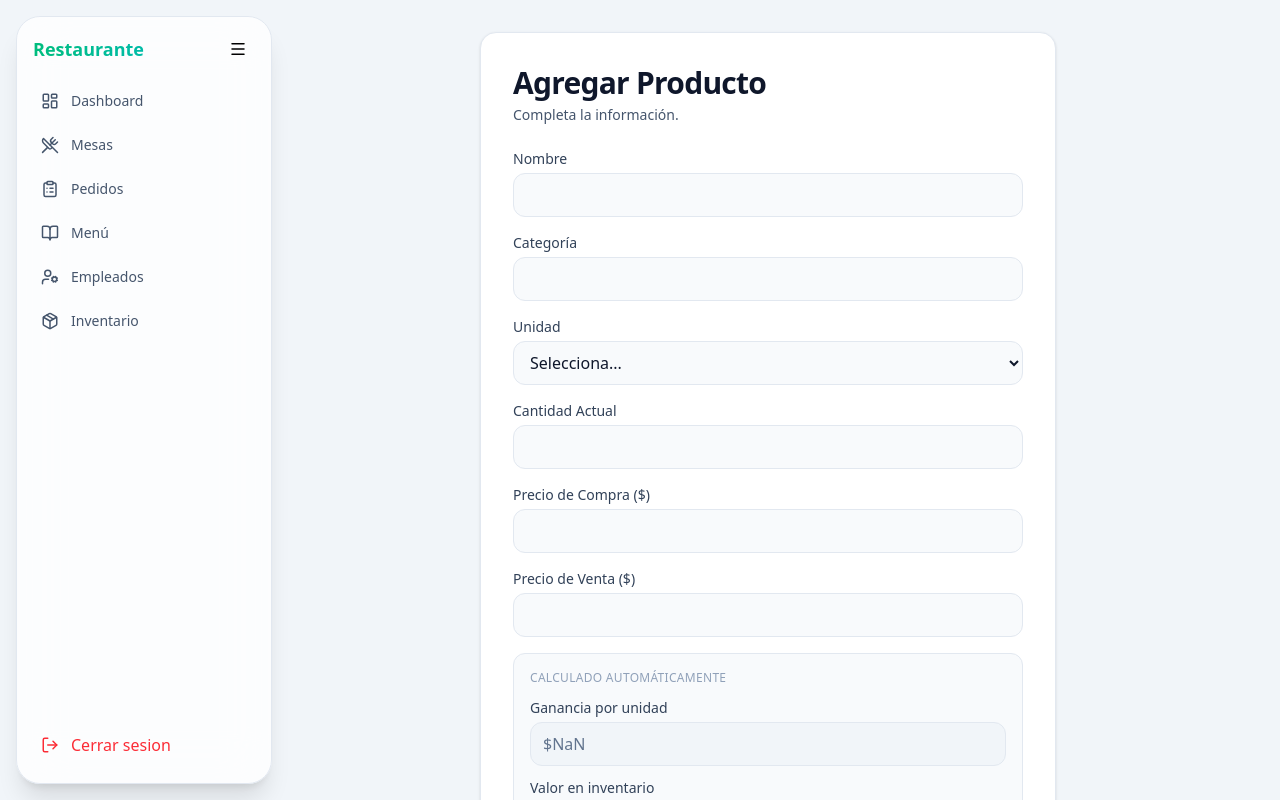
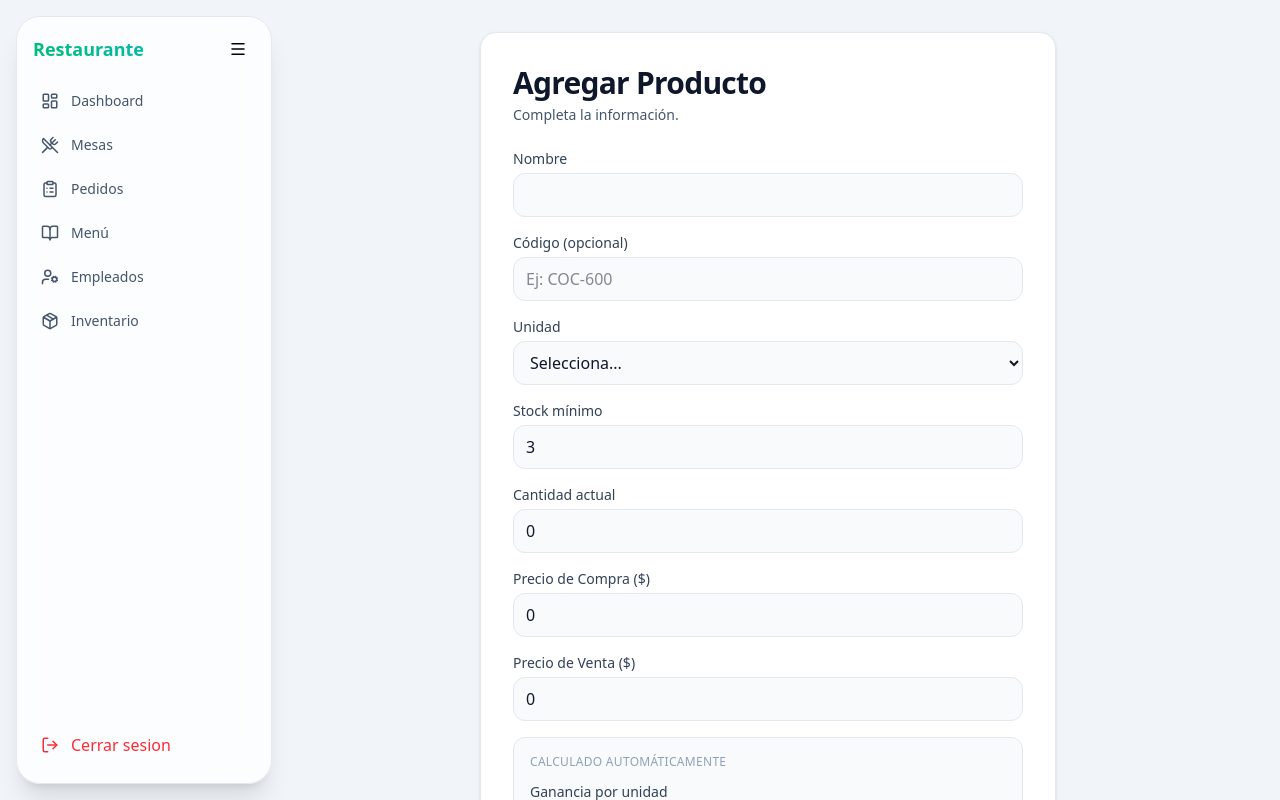
Before and after one commit to AngeL036/ideas, a React (Vite) app: page /product/add in a window 1280 px wide. Shown: the top 800 px of the page. Built offline with nearby package versions, Linux system fonts and the light colour scheme; no server answers; sample sign-in values are in the browser's storage.

Commit message:
formulario para agregar producto (aun espera mejoras)

```diff
--- /dev/null
+++ b/src/api/inventario.api.tsx
@@ -0,0 +1,12 @@
+import api from './api'
+import type { ProductoInitialCreate } from '../types/Inventario'
+
+export const crearProductoInicial = async (payload:ProductoInitialCreate) => {
+    const {data} = await api.post('/productos/inicial', payload)
+    return data
+}
+
+export const obtenerProductos = async () => {
+    const {data} = await api.get('/productos/')
+    return data
+}
--- a/src/pages/inventario/FormAddProduct.tsx
+++ b/src/pages/inventario/FormAddProduct.tsx
@@ -1,23 +1,73 @@
 import { useForm, useWatch } from 'react-hook-form'
-import { InventarioPayload } from '../../types/Inventario'
+import { useNavigate } from 'react-router-dom'
+import { useState } from 'react'
+import { crearProductoInicial } from '../../api/inventario.api'
 
-const inputClass = 'mt-1 h-11 w-full rounded-xl border border-slate-200 bg-slate-50 px-3 text-slate-900 outline-none transition focus:border-slate-400 focus:bg-white'
+// Tipo plano para el formulario (más fácil de manejar en RHF)
+interface FormValues {
+  nombre:       string
+  unidad:       string
+  codigo?:      string
+  categoria_id?: number
+  stock_minimo: number
+  cantidadActual: number
+  motivo?:      string
+  precioCompra: number
+  precioVenta:  number
+}
+
+const inputClass    = 'mt-1 h-11 w-full rounded-xl border border-slate-200 bg-slate-50 px-3 text-slate-900 outline-none transition focus:border-slate-400 focus:bg-white'
 const readonlyClass = 'mt-1 h-11 w-full rounded-xl border border-slate-200 bg-slate-100 px-3 text-slate-500 outline-none cursor-not-allowed'
 
 export default function FormAddProduct() {
-  const { register, handleSubmit, control, formState: { errors } } = useForm<InventarioPayload>()
+  const navigate = useNavigate()
+  const [loading, setLoading] = useState(false)
+  const [error, setError]     = useState<string | null>(null)
 
-  const precioCompra = useWatch({ control, name: 'precioCompra', defaultValue: 0 })
-  const precioVenta  = useWatch({ control, name: 'precioVenta',  defaultValue: 0 })
-  const cantidad     = useWatch({ control, name: 'cantidadActual', defaultValue: 0 })
+  const { register, handleSubmit, watch, formState: { errors } } = useForm<FormValues>({
+    defaultValues: { stock_minimo: 3, cantidadActual: 0, precioCompra: 0, precioVenta: 0 }
+  })
 
-  const ganancia      = (precioVenta - precioCompra).toFixed(2)
-  const valorInv      = (cantidad * precioCompra).toFixed(2)
-  const estadoStock   = cantidad <= 3 ? '⚠️ Reponer' : cantidad <= 8 ? '🔸 Bajo' : '✅ OK'
+  // ✅ watch en lugar de useWatch — evita el error de tipos
+  const precioCompra   = watch('precioCompra') ?? 0
+  const precioVenta    = watch('precioVenta')  ?? 0
+  const cantidadActual = watch('cantidadActual') ?? 0
 
-  const onSubmit = (data: InventarioPayload) => {
-    console.log({ ...data, ganancia, valorInv, estadoStock })
-    // aquí llamas tu API / contexto
+  const ganancia    = (precioVenta - precioCompra).toFixed(2)
+  const valorInv    = (cantidadActual * precioCompra).toFixed(2)
+  const estadoStock = cantidadActual <= 0 ? '⚠️ Reponer'
+                    : cantidadActual <= 3 ? '🔸 Bajo'
+                    : '✅ OK'
+
+  const onSubmit = async (data: FormValues) => {
+    setLoading(true)
+    setError(null)
+    try {
+      // ✅ Transforma el formulario plano a la estructura anidada del backend
+      await crearProductoInicial({
+        producto: {
+          nombre:       data.nombre,
+          unidad:       data.unidad,
+          codigo:       data.codigo || null,
+          categoria_id: data.categoria_id || null,
+          stock_minimo: data.stock_minimo,
+        },
+        precios: {
+          precio_compra: data.precioCompra,
+          precio_venta:  data.precioVenta,
+        },
+        inventario: {
+          cantidad: data.cantidadActual,
+          motivo:   data.motivo || 'conteo inicial',
+        }
+      })
+      navigate('/inventario')  // ← redirige al listado
+    } catch (err: any) {
+      setError(err.response?.data?.detail || 'Error al guardar el producto')
+      console.log(err.response?.data)
+    } finally {
+      setLoading(false)
+    }
   }
 
   return (
@@ -25,9 +75,14 @@ export default function FormAddProduct() {
       <h2 className="text-3xl font-black tracking-tight text-slate-900">Agregar Producto</h2>
       <p className="mt-1 text-sm text-slate-600">Completa la información.</p>
 
+      {error && (
+        <div className="mt-4 rounded-xl bg-red-50 border border-red-200 px-4 py-3 text-sm text-red-600">
+          {error}
+        </div>
+      )}
+
       <form onSubmit={handleSubmit(onSubmit)} className="mt-6 space-y-4">
 
-        {/* Nombre */}
         <div>
           <label className="block text-sm font-medium text-slate-700">Nombre</label>
           <input type="text" {...register('nombre', { required: 'El nombre es obligatorio' })}
@@ -35,19 +90,14 @@ export default function FormAddProduct() {
           {errors.nombre && <p className="mt-1 text-xs text-red-500">{errors.nombre.message}</p>}
         </div>
 
-        {/* Categoría */}
         <div>
-          <label className="block text-sm font-medium text-slate-700">Categoría</label>
-          <input type="text" {...register('categoria', { required: 'La categoría es obligatoria' })}
-            className={inputClass} />
-          {errors.categoria && <p className="mt-1 text-xs text-red-500">{errors.categoria.message}</p>}
+          <label className="block text-sm font-medium text-slate-700">Código (opcional)</label>
+          <input type="text" {...register('codigo')} className={inputClass} placeholder="Ej: COC-600" />
         </div>
 
-        {/* Unidad — select, no number */}
         <div>
           <label className="block text-sm font-medium text-slate-700">Unidad</label>
-          <select {...register('unidad', { required: 'La unidad es obligatoria' })}
-            className={inputClass}>
+          <select {...register('unidad', { required: 'La unidad es obligatoria' })} className={inputClass}>
             <option value="">Selecciona...</option>
             <option value="pieza">Pieza</option>
             <option value="kg">Kilogramo (kg)</option>
@@ -57,31 +107,36 @@ export default function FormAddProduct() {
           {errors.unidad && <p className="mt-1 text-xs text-red-500">{errors.unidad.message}</p>}
         </div>
 
-        {/* Cantidad */}
         <div>
-          <label className="block text-sm font-medium text-slate-700">Cantidad Actual</label>
-          <input type="number" min={0} {...register('cantidadActual', { required: true, valueAsNumber: true })}
+          <label className="block text-sm font-medium text-slate-700">Stock mínimo</label>
+          <input type="number" min={0} {...register('stock_minimo', { valueAsNumber: true })}
             className={inputClass} />
         </div>
 
-        {/* Precio compra */}
         <div>
-          <label className="block text-sm font-medium text-slate-700">Precio de Compra ($)</label>
-          <input type="number" min={0} step="0.01" {...register('precioCompra', { required: true, valueAsNumber: true })}
+          <label className="block text-sm font-medium text-slate-700">Cantidad actual</label>
+          <input type="number" min={0}
+            {...register('cantidadActual', { required: true, valueAsNumber: true })}
             className={inputClass} />
         </div>
 
-        {/* Precio venta */}
         <div>
-          <label className="block text-sm font-medium text-slate-700">Precio de Venta ($)</label>
-          <input type="number" min={0} step="0.01" {...register('precioVenta', { required: true, valueAsNumber: true })}
+          <label className="block text-sm font-medium text-slate-700">Precio de Compra ($)</label>
+          <input type="number" min={0} step="0.01"
+            {...register('precioCompra', { required: true, valueAsNumber: true })}
             className={inputClass} />
         </div>
 
-        {/* Calculados — solo lectura */}
+        <div>
+          <label className="block text-sm font-medium text-slate-700">Precio de Venta ($)</label>
+          <input type="number" min={0} step="0.01"
+            {...register('precioVenta', { required: true, valueAsNumber: true })}
+            className={inputClass} />
+        </div>
+
+        {/* Calculados */}
         <div className="rounded-xl bg-slate-50 border border-slate-200 p-4 space-y-3">
           <p className="text-xs text-slate-400 font-medium uppercase tracking-wide">Calculado automáticamente</p>
-
           <div>
             <label className="block text-sm font-medium text-slate-700">Ganancia por unidad</label>
             <input readOnly value={`$${ganancia}`} className={readonlyClass} />
@@ -96,9 +151,9 @@ export default function FormAddProduct() {
           </div>
         </div>
 
-        <button type="submit"
-          className="w-full rounded-xl bg-slate-900 py-3 text-sm font-semibold text-white transition hover:bg-slate-700">
-          Guardar producto
+        <button type="submit" disabled={loading}
+          className="w-full rounded-xl bg-slate-900 py-3 text-sm font-semibold text-white transition hover:bg-slate-700 disabled:opacity-50 disabled:cursor-not-allowed">
+          {loading ? 'Guardando...' : 'Guardar producto'}
         </button>
 
       </form>
```
Also changed, not shown: src/types/Inventario.tsx (+14 -10 lines), src/types/Producto.tsx (added, +8 -0 lines).
